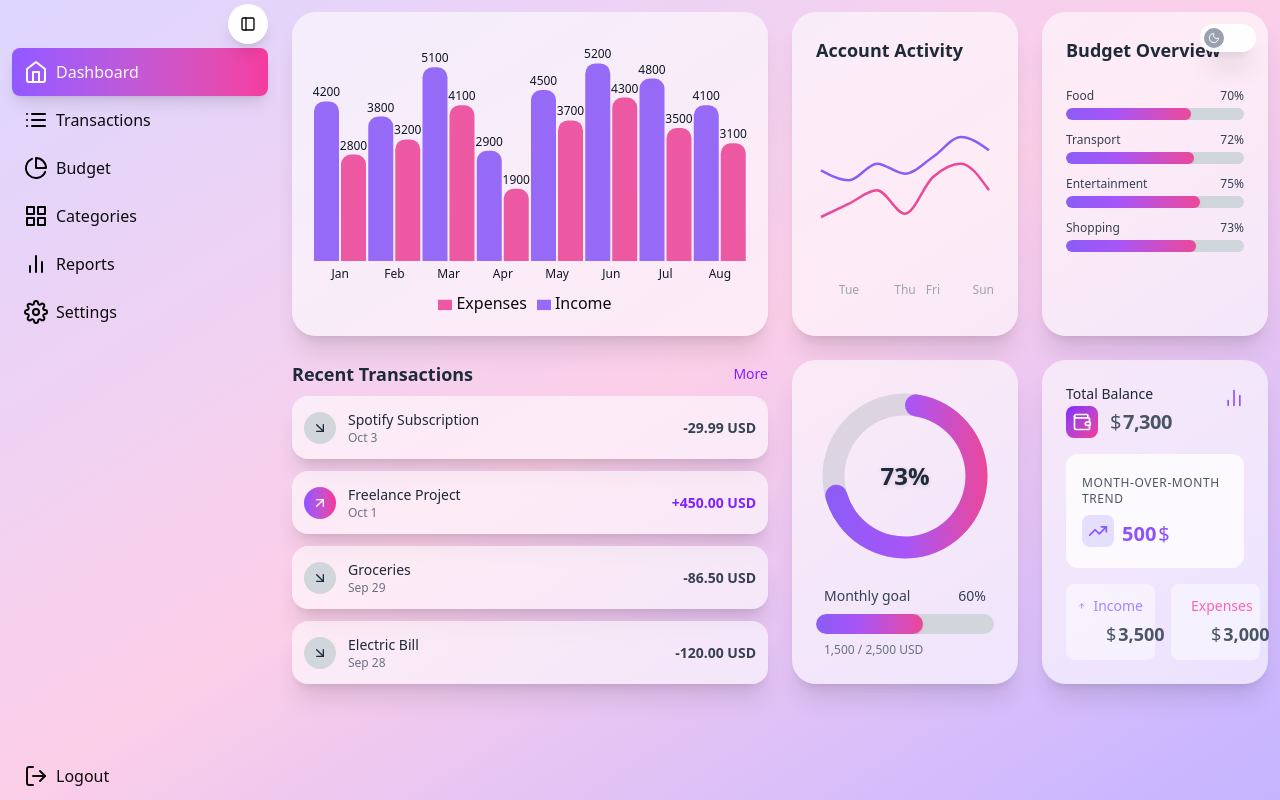
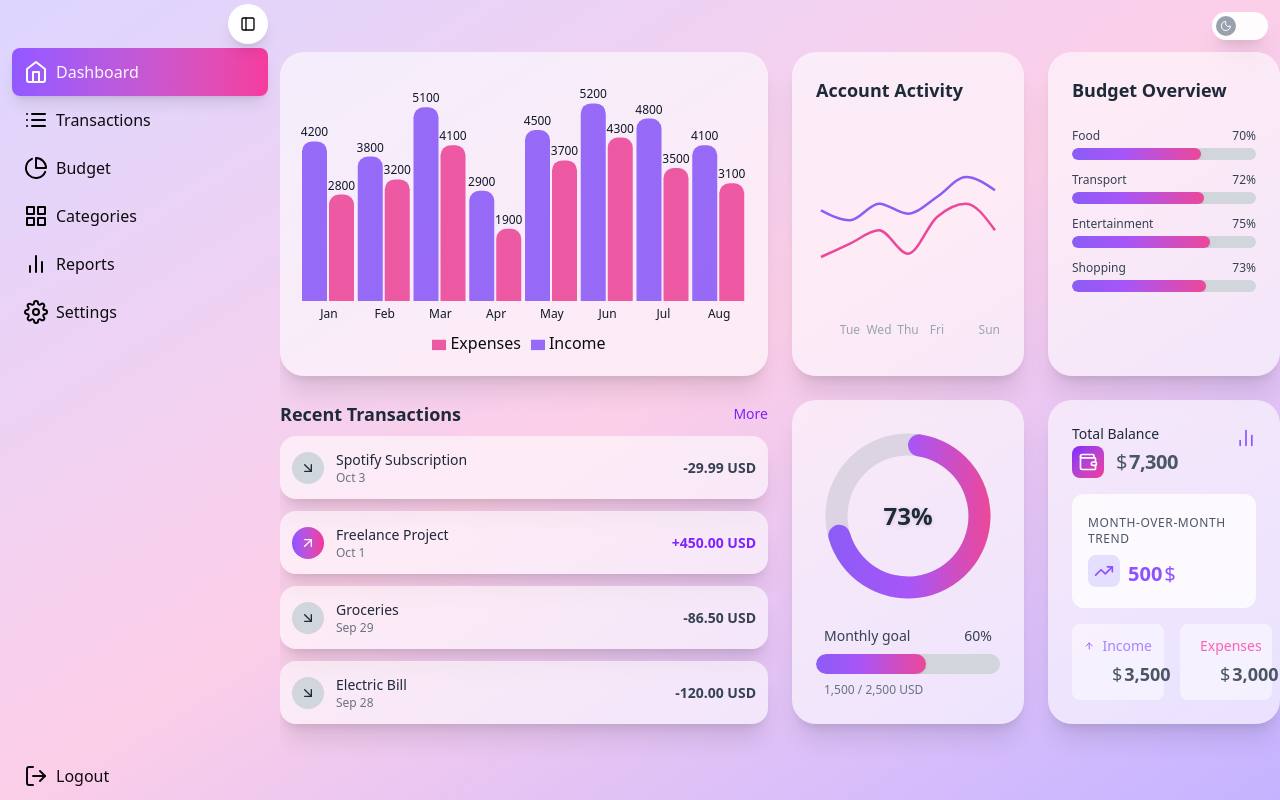
Before and after one commit to MilaKropeczka/Dashboard---, a Next.js app: page /dashboard in a window 1280 px wide. Built offline with nearby package versions, Linux system fonts and the light colour scheme.

Commit message:
refactor: restructure layout for ThemeButton and BottomNav

```diff
--- a/src/app/dashboard/layout.tsx
+++ b/src/app/dashboard/layout.tsx
@@ -1,13 +1,19 @@
 import type { ReactNode } from 'react';
 import Sidebar from '@/components/Navigation/Sidebar';
 import BottomNav from '@/components/Navigation/BottomNav';
+import { ThemeButton } from '@/components/ThemeButton';
 
 export default function DashboardLayout({ children }: { children: ReactNode }) {
 	return (
 		<div className='flex w-full min-h-screen max-w-[1920px] mx-auto'>
 			<Sidebar />
-			<main className='flex-1 overflow-auto'>{children}</main>
-			<BottomNav />
+			<div className='flex flex-col flex-1 h-screen'>
+				<ThemeButton />
+				<div className='flex flex-col flex-1 overflow-hidden'>
+					<main className='flex-1 overflow-auto'>{children}</main>
+					<BottomNav />
+				</div>
+			</div>
 		</div>
 	);
 }
--- a/src/app/dashboard/page.tsx
+++ b/src/app/dashboard/page.tsx
@@ -23,7 +23,7 @@ const data = [
 
 export default function Home() {
 	return (
-		<div className='p-3 pb-22 md:pb-0 grid gap-6 w-full h-full grid-cols-1 sm:grid-cols-2 lg:grid-cols-4 auto-rows-[150px]'>
+		<div className='grid gap-6 w-full h-full grid-cols-1 sm:grid-cols-2 lg:grid-cols-4 auto-rows-[150px]'>
 			<div className='bg-white/60 dark:bg-gray-700/95 shadow-xl rounded-3xl sm:col-span-2 row-span-2 flex items-center justify-center p-4'>
 				<Chart data={data} />
 			</div>
--- a/src/app/layout.tsx
+++ b/src/app/layout.tsx
@@ -1,6 +1,5 @@
 import './globals.css';
 import { Toaster } from '@/components/Toaster/Toaster';
-import { ThemeButton } from '@/components/ThemeButton';
 
 export default function RootLayout({
 	children,
@@ -28,7 +27,6 @@ export default function RootLayout({
 			<body className='flex h-full min-h-screen bg-gradient-to-br from-violet-200 via-pink-200 to-violet-300 dark:bg-none dark:bg-gray-800'>
 				{children}
 				<Toaster />
-				<ThemeButton />
 			</body>
 		</html>
 	);
--- a/src/components/Navigation/BottomNav.tsx
+++ b/src/components/Navigation/BottomNav.tsx
@@ -17,7 +17,7 @@ export default function BottomNav() {
 
 	return (
 		<>
-			<nav className='md:hidden fixed bottom-0 left-0 right-0 bg-white dark:bg-gray-900 dark:text-white/95 z-50 flex justify-around'>
+			<nav className='md:hidden flex justify-around bg-white dark:bg-gray-900 border-t border-gray-300 dark:border-gray-700 dark:text-white/95'>
 				{bottomMenu.map((item, i) => {
 					const isActive = pathname === item.path;
 					return (
--- a/src/components/ThemeButton.tsx
+++ b/src/components/ThemeButton.tsx
@@ -16,12 +16,12 @@ export const ThemeButton = () => {
 	if (!mounted) return null;
 
 	return (
-		<div className='fixed top-0 right-0 z-30 p-3'>
+		<div className='flex justify-end p-3'>
 			<button
 				onClick={toggleTheme}
-				className='relative w-18 h-9 md:w-14 md:h-7 rounded-full shadow-xl bg-white/95 dark:bg-gray-600 transition-colors duration-300 flex items-center cursor-pointer p-1 m-3'>
+				className='w-18 h-9 md:w-14 md:h-7 rounded-full shadow-xl bg-white/95 dark:bg-gray-600 transition-colors duration-300 flex items-center cursor-pointer p-1'>
 				<motion.div
-					className='absolute size-7 md:size-5 bg-gray-400 rounded-full flex items-center justify-center'
+					className='size-7 md:size-5 bg-gray-400 rounded-full flex items-center justify-center'
 					animate={{ x: isDark ? 'calc(100% + 8px)' : 0 }}
 					transition={{
 						type: 'spring',
```
